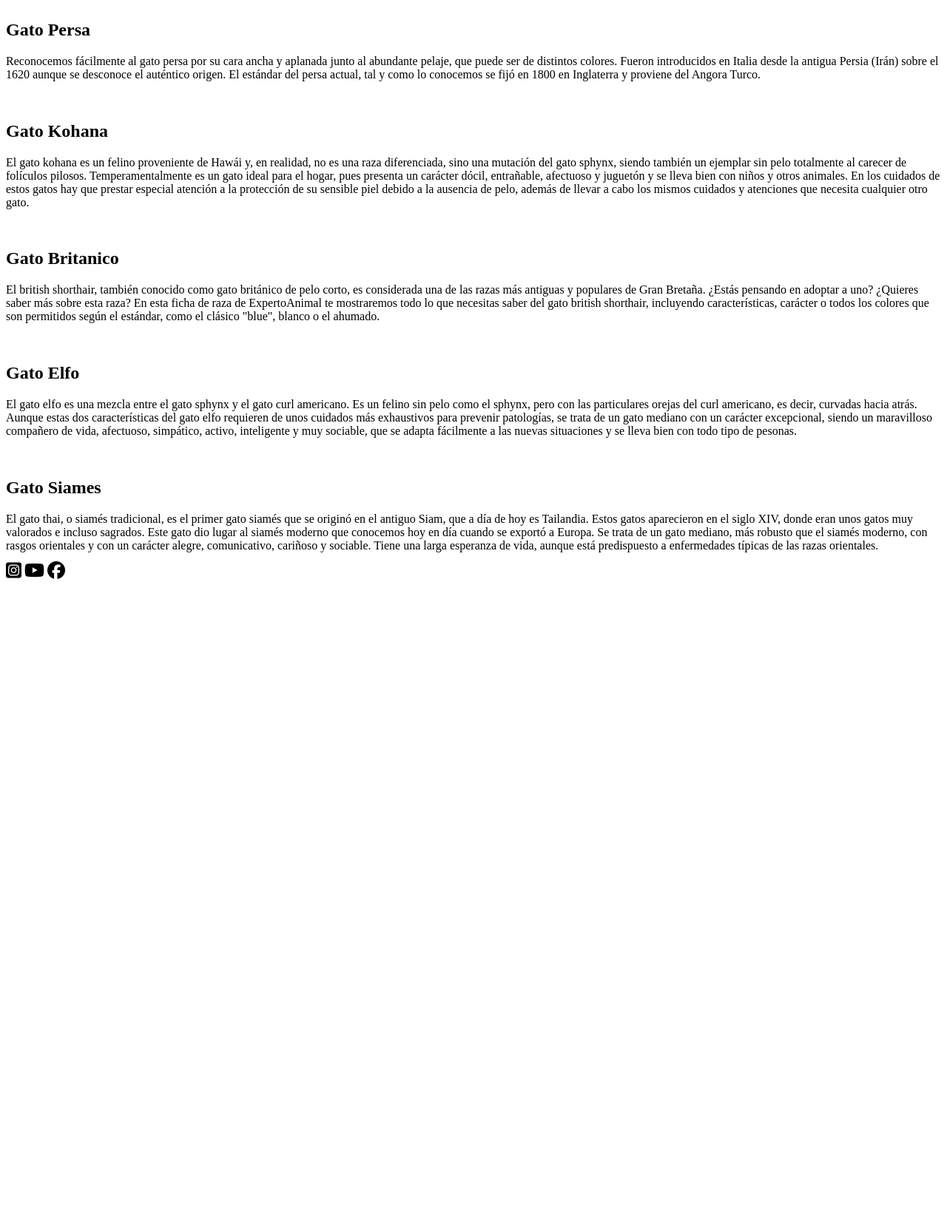
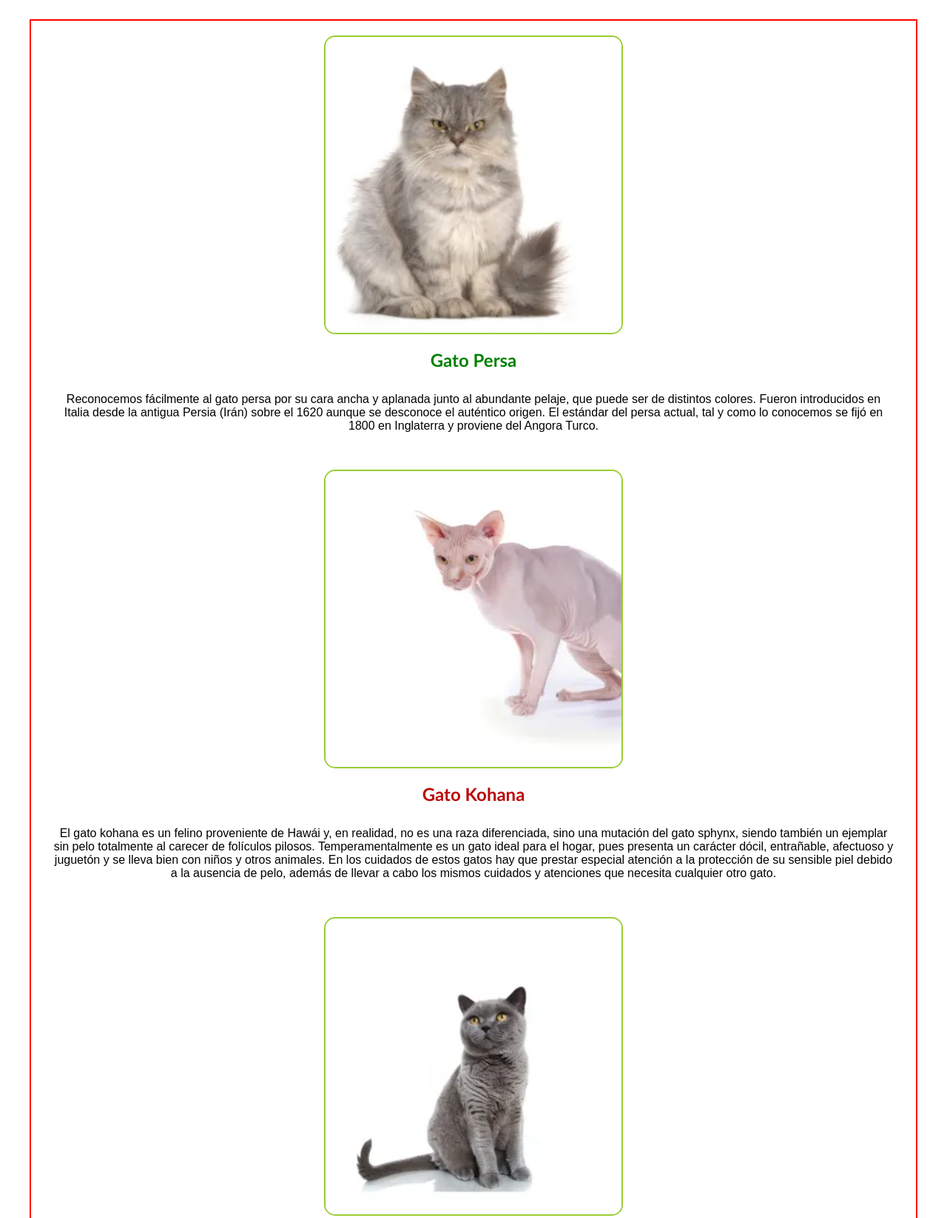
Before and after one commit to Nahuel1412/practica-sass, a website: page index.html in a window 1280 px wide. Shown: the part 91-1738 px from the top of the page at 74% size. Before the commit the page ends 880 px from the top, so only its background shows below. Drawn offline with Linux system fonts and the light colour scheme; the site is published under a folder, as on GitHub Pages, so addresses that start at the root find nothing.

Commit message:
ruteo arreglado

```diff
--- a/index.html
+++ b/index.html
@@ -5,7 +5,7 @@
     <meta http-equiv="X-UA-Compatible" content="IE=edge">
     <meta name="viewport" content="width=device-width, initial-scale=1.0">
     <title>Razas de gatos - Mundo Felino</title>
-    <link rel="stylesheet" href="/css/main.css">
+    <link rel="stylesheet" href="css/main.css">
     <script src="https://kit.fontawesome.com/53d1aad38e.js" crossorigin="anonymous"></script>
 
     <!-- --------------------------------SEO-------------------------------------------------- -->
@@ -21,27 +21,27 @@
         <div class="mapa">
             <div class="gatos">
                 <div class="persa">
-                    <img src="/images/gato-persa_181_0_300_square.webp" alt="">
+                    <img src="images/gato-persa_181_0_300_square.webp" alt="">
                     <h2>Gato Persa</h2>
                     <p>Reconocemos fácilmente al gato persa por su cara ancha y aplanada junto al abundante pelaje, que puede ser de distintos colores. Fueron introducidos en Italia desde la antigua Persia (Irán) sobre el 1620 aunque se desconoce el auténtico origen. El estándar del persa actual, tal y como lo conocemos se fijó en 1800 en Inglaterra y proviene del Angora Turco.</p>
                 </div>
                 <div class="kohana">
-                    <img src="/images/gato-kohana_874_0_300_square.webp" alt="">
+                    <img src="images/gato-kohana_874_0_300_square.webp" alt="">
                     <h2>Gato Kohana</h2>
                     <p>El gato kohana es un felino proveniente de Hawái y, en realidad, no es una raza diferenciada, sino una mutación del gato sphynx, siendo también un ejemplar sin pelo totalmente al carecer de folículos pilosos. Temperamentalmente es un gato ideal para el hogar, pues presenta un carácter dócil, entrañable, afectuoso y juguetón y se lleva bien con niños y otros animales. En los cuidados de estos gatos hay que prestar especial atención a la protección de su sensible piel debido a la ausencia de pelo, además de llevar a cabo los mismos cuidados y atenciones que necesita cualquier otro gato.</p>
                 </div>
                 <div class="britanico">
-                    <img src="/images/british-shorthair-gato-britanico-de-pelo-corto_189_0_300_square.webp" alt="">
+                    <img src="images/british-shorthair-gato-britanico-de-pelo-corto_189_0_300_square.webp" alt="">
                     <h2>Gato Britanico</h2>
                     <p>El british shorthair, también conocido como gato británico de pelo corto, es considerada una de las razas más antiguas y populares de Gran Bretaña. ¿Estás pensando en adoptar a uno? ¿Quieres saber más sobre esta raza? En esta ficha de raza de ExpertoAnimal te mostraremos todo lo que necesitas saber del gato british shorthair, incluyendo características, carácter o todos los colores que son permitidos según el estándar, como el clásico "blue", blanco o el ahumado.</p>
                 </div>
                 <div class="elfo">
-                    <img src="/images/gato-elfo_873_0_300_square.webp" alt="">
+                    <img src="images/gato-elfo_873_0_300_square.webp" alt="">
                     <h2>Gato Elfo</h2>
                     <p>El gato elfo es una mezcla entre el gato sphynx y el gato curl americano. Es un felino sin pelo como el sphynx, pero con las particulares orejas del curl americano, es decir, curvadas hacia atrás. Aunque estas dos características del gato elfo requieren de unos cuidados más exhaustivos para prevenir patologías, se trata de un gato mediano con un carácter excepcional, siendo un maravilloso compañero de vida, afectuoso, simpático, activo, inteligente y muy sociable, que se adapta fácilmente a las nuevas situaciones y se lleva bien con todo tipo de pesonas.</p>
                 </div>
                 <div class="siames">
-                    <img src="/images/gato-thai-o-siames-tradicional_853_0_300_square.webp" alt="">
+                    <img src="images/gato-thai-o-siames-tradicional_853_0_300_square.webp" alt="">
                     <h2>Gato Siames</h2>
                     <p>El gato thai, o siamés tradicional, es el primer gato siamés que se originó en el antiguo Siam, que a día de hoy es Tailandia. Estos gatos aparecieron en el siglo XIV, donde eran unos gatos muy valorados e incluso sagrados. Este gato dio lugar al siamés moderno que conocemos hoy en día cuando se exportó a Europa. Se trata de un gato mediano, más robusto que el siamés moderno, con rasgos orientales y con un carácter alegre, comunicativo, cariñoso y sociable. Tiene una larga esperanza de vida, aunque está predispuesto a enfermedades típicas de las razas orientales.</p>
                 </div>
```
